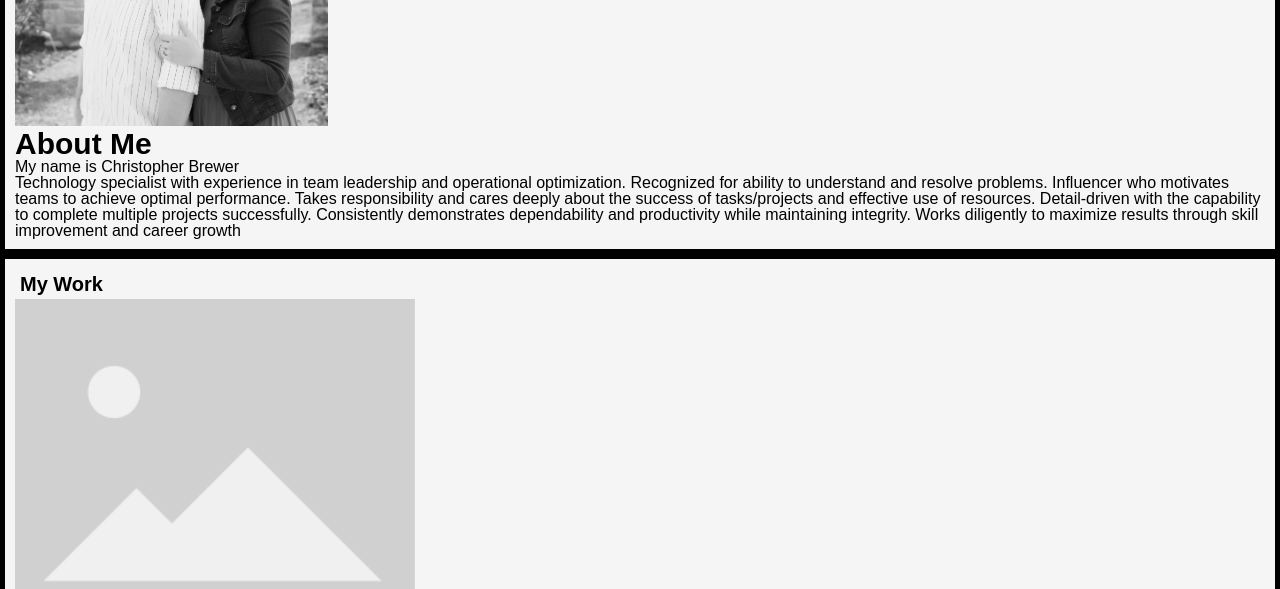
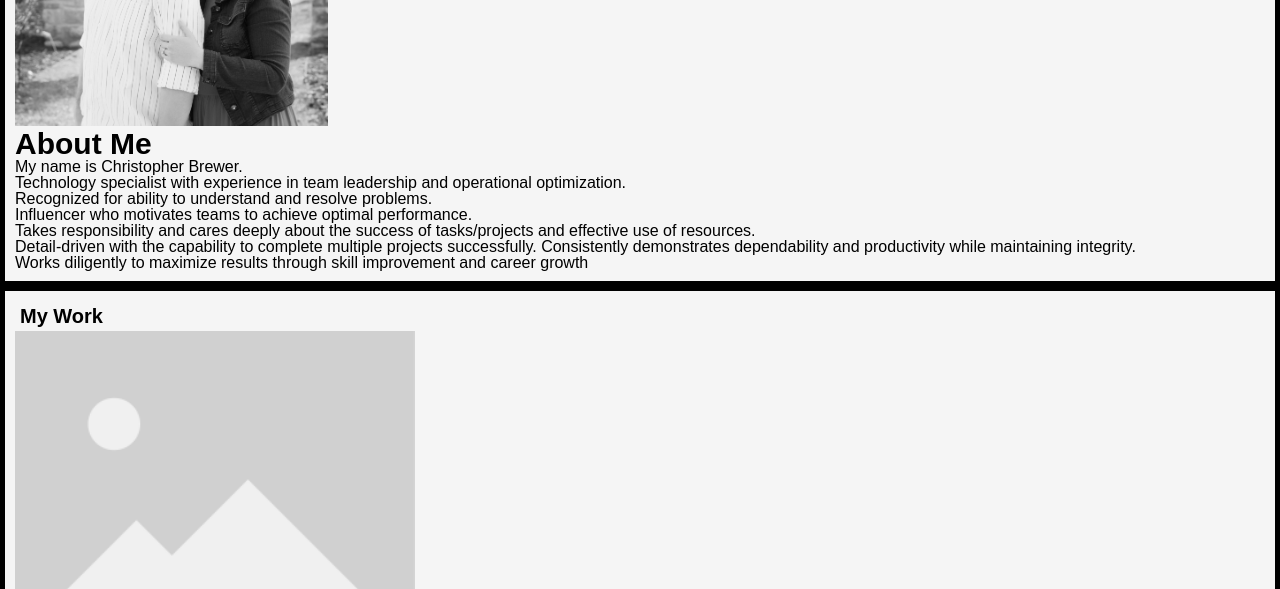
Before and after one commit to VWbrewer/challenge_2, a plain HTML site: page index.html in a window 1280 px wide. Shown: the part 590-1179 px from the top of the page. Drawn offline with Linux system fonts and the light colour scheme.

Commit message:
Added hover to pictures

```diff
--- a/assets/css/style.css
+++ b/assets/css/style.css
@@ -75,7 +75,6 @@ main {
 .container p {
     text-align: left;
     justify-content: space-between;
-    margin-right: 0 auto;
 }
 
 .container img {
@@ -131,6 +130,18 @@ main {
     flex: auto;
 }
 
+.img-hover-zoom {
+    height: 10%;
+    overflow: hidden;
+}
+
+.img-hover-zoom img {
+    transition: transform .2s ease;
+}
+
+.img-hover-zoom:hover img {
+    transform: scale(1.2);
+}
 
 /* Cards are split into two columns */
 @media screen and (max-width: 992px) {
--- a/index.html
+++ b/index.html
@@ -37,31 +37,35 @@
 
 
     <main>
-        <div>
         <section class="container" id="aboutme">
-            <div>
-                <img src="assets/images/AB1_3732.JPG" alt="selfie" />
-            </div>
-                <div>
-                <header>About Me</header>
-                    <p>My name is Christopher Brewer</p>
-                    <p>Technology specialist with experience in team leadership and operational optimization. Recognized for ability to understand and resolve problems. Influencer who motivates teams to achieve optimal performance. Takes responsibility and cares deeply about the success of tasks/projects and effective use of resources. Detail-driven with the capability to complete multiple projects successfully. Consistently demonstrates dependability and productivity while maintaining integrity. Works diligently to maximize results through skill improvement and career growth</p>
-                </div>
-            </div>
+            <img src="assets/images/AB1_3732.JPG" alt="selfie" />
+            <header>About Me</header>
+                <p>My name is Christopher Brewer.</p>
+                <p>Technology specialist with experience in team leadership and operational optimization.
+                <p>Recognized for ability to understand and resolve problems.</p>
+                <p>Influencer who motivates teams to achieve optimal performance.</p>
+                <p>Takes responsibility and cares deeply about the success of tasks/projects and effective use of resources.</p>
+                <p>Detail-driven with the capability to complete multiple projects successfully. Consistently demonstrates dependability and productivity while maintaining integrity.</p>
+                <p>Works diligently to maximize results through skill improvement and career growth</p>
         </section>
-        </div>
         <section class="card" id="mywork">
             <header>My Work</header>
             <figure>
-            <a href="https://github.com/VWbrewer/prework-study-guide"><img src="assets/images/Placeholder_view_vector.svg.png" alt="placehold"></a>
+                <div class="img-hover-zoom">
+                <a href="https://github.com/VWbrewer/prework-study-guide"><img src="assets/images/Placeholder_view_vector.svg.png" alt="placehold"></a>
+                </div>
             <figcaption>My Prework Study Guide</figcaption>
             </figure>
             <figure>
-            <a href="https://github.com/VWbrewer/challenge_1"><img src="assets/images/Placeholder_view_vector.svg.png" alt="placehold"></a>
+                <div class="img-hover-zoom">
+                <a href="https://github.com/VWbrewer/challenge_1"><img src="assets/images/Placeholder_view_vector.svg.png" alt="placehold"></a>
+                </div>
             <figcaption>Class Challenge Number 1</figcaption>
             </figure>
             <figure>
-            <img src="assets/images/Placeholder_view_vector.svg.png" alt="placehold"/>
+                <div class="img-hover-zoom">
+                <img src="assets/images/Placeholder_view_vector.svg.png" alt="placehold"/>
+                </div>
             </figure>
             <p>My Completed Projects</p>
         </section>
```
